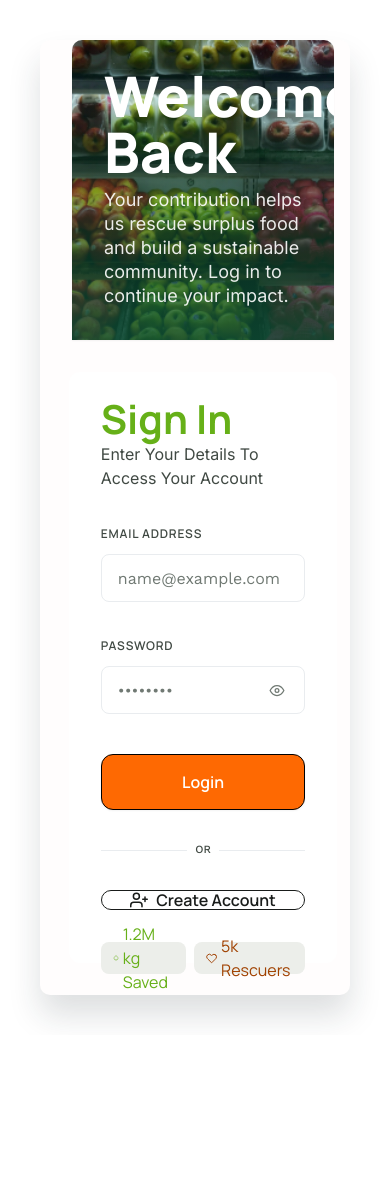
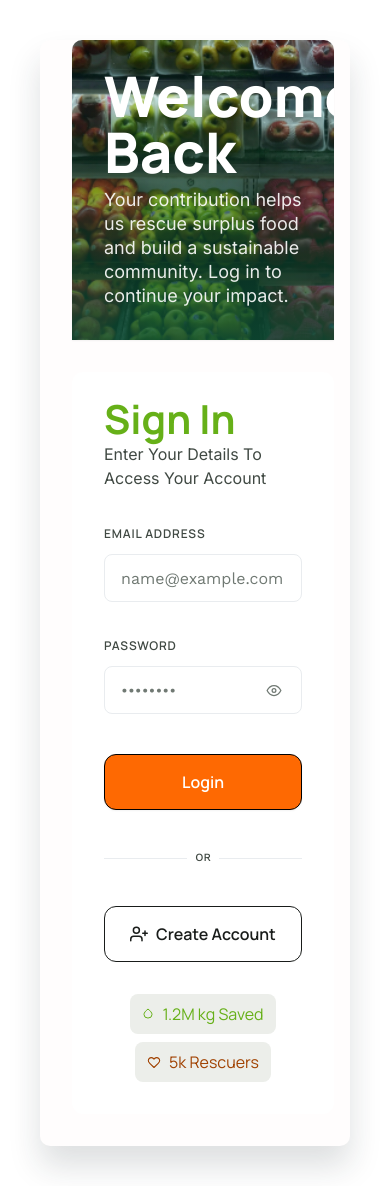
Before and after one commit to Code-DER/sureplus-app, a React (Vite) app in the folder app/frontend/: page / in a window 390 px wide. Before the commit the page ends 1035 px from the top, so only its background shows below. Built offline with nearby package versions, Linux system fonts and the light colour scheme; no server answers.

Commit message:
Chore/cleanup (#71)
* chore: removed extra hamburger button in navbar

* fix: UI in admin and listing

* fix: notif on seller

* feat: seller ratings reflect on profile page

* chore: login page badges fix

```diff
--- a/app/frontend/src/components/AdminDashboard.css
+++ b/app/frontend/src/components/AdminDashboard.css
@@ -44,6 +44,7 @@
   display: flex;
   align-items: center;
   gap: 16px;
+  position: relative;
 }
 
 .icon-btn {
--- a/app/frontend/src/components/Login.css
+++ b/app/frontend/src/components/Login.css
@@ -111,7 +111,7 @@
   gap: 32px;
   width: 100%;
   max-width: 447px;
-  height: 591px;
+  min-height: 591px;
   background: #FFFFFF;
   border: 1px solid #E9ECEF;
   border-radius: 11.5px;
@@ -339,8 +339,9 @@
 .login-badges {
   display: flex;
   flex-direction: row;
+  flex-wrap: wrap;
   justify-content: center;
-  align-items: center;
+  align-items: flex-start;
   gap: 8px;
   width: 100%;
 }
@@ -349,11 +350,12 @@
   display: flex;
   flex-direction: row;
   align-items: center;
-  padding: 4px 12px;
-  gap: 4px;
-  height: 32px;
+  padding: 8px 12px;
+  gap: 8px;
+  min-height: 32px;
   background: #ECEEEA;
   border-radius: 8px;
+  max-width: 100%;
 }
 
 .login-badge span {
@@ -361,6 +363,7 @@
   font-weight: 400;
   font-size: 16px;
   line-height: 24px;
+  white-space: normal;
 }
 
 .badge-green span { color: #66B018; }
--- a/app/frontend/src/components/ProfileView.tsx
+++ b/app/frontend/src/components/ProfileView.tsx
@@ -2,7 +2,7 @@ import { useEffect, useState, useCallback } from 'react';
 import './ProfileView.css';
 import EditProfileView from './EditProfileView';
 import UserAvatar from './UserAvatar';
-import { userAPI, charityAPI, socialImpactAPI } from '../api/apis';
+import { userAPI, charityAPI, socialImpactAPI, ratingsAPI } from '../api/apis';
 
 import CheckmarkIcon from '../assets/Global Profile System/Checkmark.svg';
 import EcoIcon from '../assets/Global Profile System/Eco Icon.svg';
@@ -57,6 +57,7 @@ export default function ProfileView() {
   const [buyerProfile, setBuyerProfile] = useState<BuyerProfile | null>(null);
   const [sellerProfile, setSellerProfile] = useState<SellerProfile | null>(null);
   const [charityProfile, setCharityProfile] = useState<CharityProfile | null>(null);
+  const [userRating, setUserRating] = useState<number | null>(null);
   const [impactSummary, setImpactSummary] = useState<SocialImpactSummary | null>(null);
   const [loading, setLoading] = useState(true);
   const [showSellerModal, setShowSellerModal] = useState(false);
@@ -72,6 +73,7 @@ export default function ProfileView() {
   const [hasPendingApplication, setHasPendingApplication] = useState(false);
 
   const fetchProfileData = useCallback(async () => {
+    setUserRating(null);
     const token = localStorage.getItem('token');
 
     if (!token) {
@@ -102,6 +104,21 @@ export default function ProfileView() {
             .catch(error => {
               console.log('Seller profile not found:', error);
               setSellerProfile(null);
+            })
+        );
+
+        fetchPromises.push(
+          ratingsAPI.getSellerRatings(userData.userID)
+            .then((response) => {
+              const ratings = response.data ?? [];
+              const avg = ratings.length
+                ? ratings.reduce((sum: number, item: { rating: number }) => sum + item.rating, 0) / ratings.length
+                : 0;
+              setUserRating(ratings.length ? Math.round(avg * 10) / 10 : null);
+            })
+            .catch((error) => {
+              console.log('Seller rating not found:', error);
+              setUserRating(null);
             })
         );
       } else if (userData.role === 'charity') {
@@ -238,7 +255,7 @@ export default function ProfileView() {
           <div className="user-badges-row">
             <span className="role-pill" style={{ textTransform: 'capitalize' }}>{profile.role}</span>
             <span className="rating-pill">
-              <span className="star-icon">★</span> 4.8
+              <span className="star-icon">★</span> {userRating !== null ? userRating.toFixed(1) : '0'}
             </span>
           </div>
 
--- a/app/frontend/src/components/SellerDashboard.css
+++ b/app/frontend/src/components/SellerDashboard.css
@@ -42,6 +42,7 @@
   display: flex;
   align-items: center;
   gap: 16px;
+  position: relative;
 }
 
 .seller-dashboard-cta {
```
